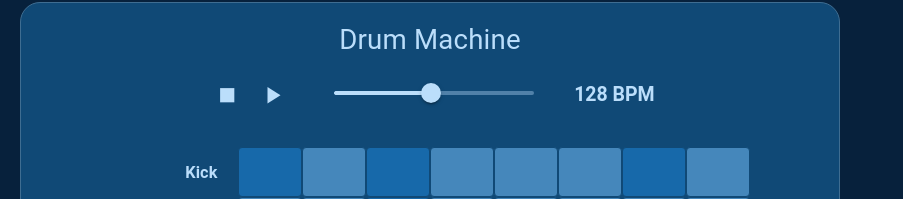
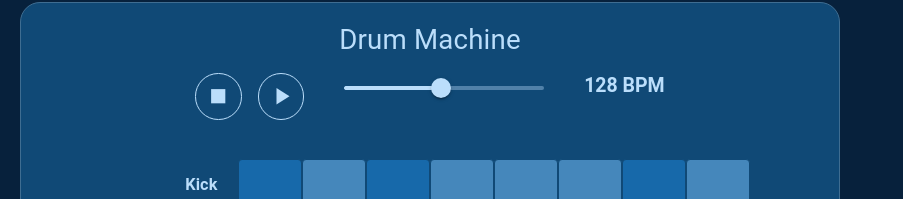
Before and after one commit to simontree/AVT-Project, a React (Create React App) app: page / in a window 1280 px wide. Shown: the part 298-497 px from the top of the page, without its empty margins (0-903 px from the left). Built offline with nearby package versions, Linux system fonts and the light colour scheme; no server answers.

Commit message:
style fixes

```diff
--- a/src/components/DrumMachine/DrumMachine.css
+++ b/src/components/DrumMachine/DrumMachine.css
@@ -1,12 +1,6 @@
 html {
     font-size: 13px;
     color: #bbdefb;
-  }
-
-  .toolbar {
-    font-weight: 600;
-    display: flex;
-    align-items: center;
   }
 
   .drummachine_header {
@@ -26,7 +20,7 @@ html {
 
   .clips {
     display: flex;
-    padding-left: 212px;
+    padding-left: 192px;
   }
 
   .clip {
--- a/src/components/DrumMachine/components/Toolbar.js
+++ b/src/components/DrumMachine/components/Toolbar.js
@@ -1,6 +1,6 @@
 import React, { memo } from 'react'
 import '../DrumMachine.css'
-import { Box, Typography } from '@mui/material'
+import { Box, Grid, Typography } from '@mui/material'
 import StopIcon from '@mui/icons-material/Stop'
 import IconButton from '@mui/material/IconButton'
 import PlayArrowIcon from '@mui/icons-material/PlayArrow'
@@ -35,23 +35,34 @@ const ToolBar = ({
     }
 
     return (
-        <nav className="toolbar">
+        <Grid container
+        justifyContent='center'
+        sx={{marginBottom: '10px'}}>
+            <Grid item>
             <IconButton
-            onClick={stopPlayback}>
+            onClick={stopPlayback}
+            sx={{border: '1px solid #bbdefb', marginRight: 2}}>
                 <StopIcon
                 fontSize="large"
                 sx={{color: '#bbdefb'}}/>
             </IconButton>
+            </Grid>
+            <Grid item>
             <IconButton
-            onClick={togglePlayback}>
+            onClick={togglePlayback}
+            sx={{border: '1px solid #bbdefb'}}>
                 {(isPlaying) ?
                 <PauseIcon
                 fontSize="large"
-                sx={{color: '#bbdefb'}}/> :
+                sx={{
+                    color: '#bbdefb'
+                }}/> :
                 <PlayArrowIcon
                 fontSize="large"
                 sx={{color: '#bbdefb'}}/>}
             </IconButton>
+            </Grid>
+            <Grid item>
             <Box width={200}
                 sx={{marginLeft: 5, textAlign: 'center', color: '#bbdefb'}}>
                 <Slider
@@ -61,6 +72,8 @@ const ToolBar = ({
                 max={200}
                 sx={{color: '#bbdefb'}}/>
             </Box>
+            </Grid>
+            <Grid item>
             <Typography
             variant='h5'
             sx={{
@@ -69,7 +82,8 @@ const ToolBar = ({
             fontWeight: '600'}}>
                 {BPM} BPM
             </Typography>
-        </nav>
+            </Grid>
+        </Grid>
     )
 }
 
```
